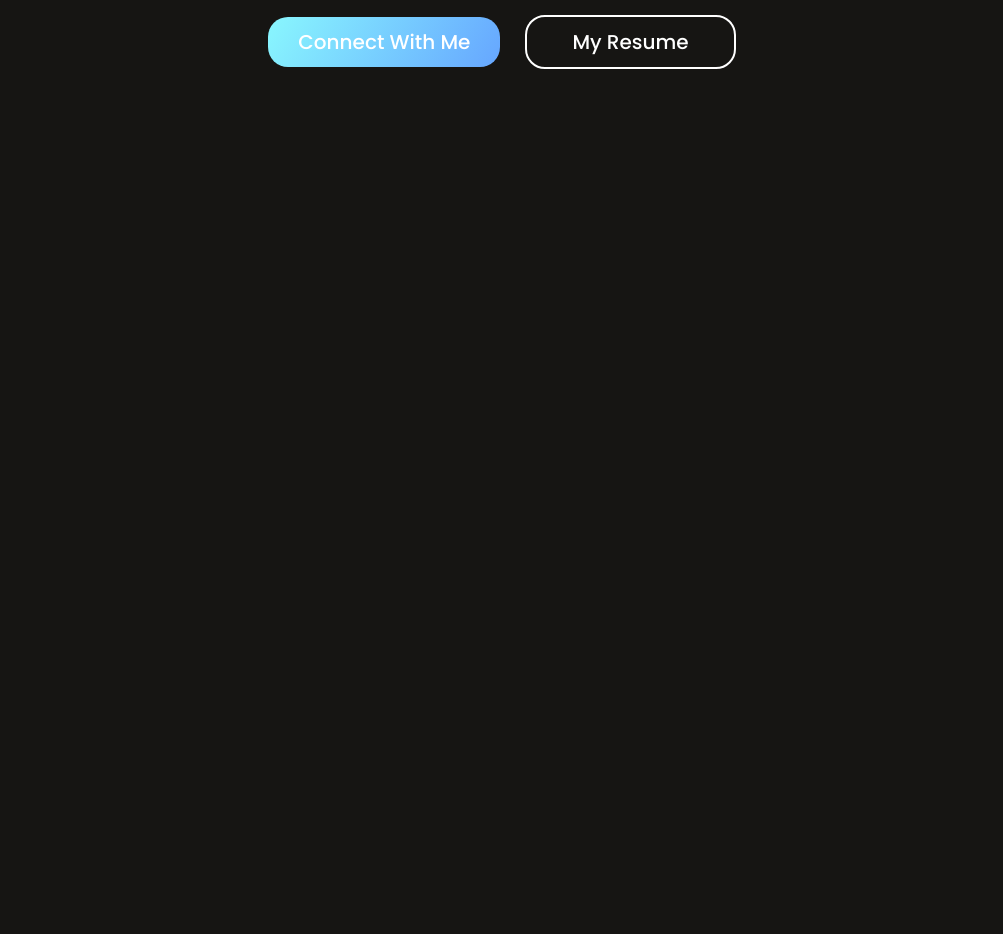
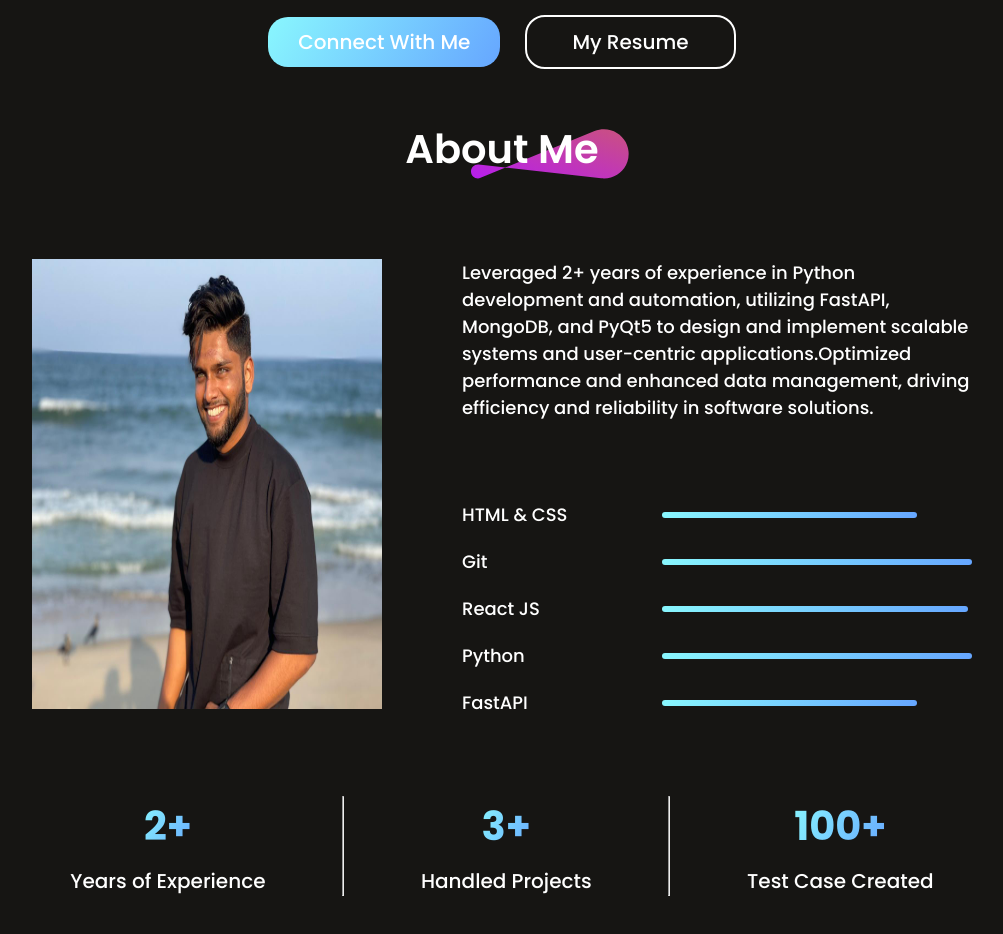
Before and after one commit to MohamedNaveed03/PersonalPortfolio, a React (Create React App) app: page / in a window 1280 px wide. Shown: the part 740-1674 px from the top of the page, without its empty margins (138-1141 px from the left). Before the commit the page ends 859 px from the top, so only its background shows below. Built offline with nearby package versions, Linux system fonts and the light colour scheme.

Commit message:
included about section in the site

```diff
--- a/src/App.js
+++ b/src/App.js
@@ -1,12 +1,14 @@
 import React from 'react'
 import Navbar from './components/Navbar/Navbar'
 import Hero from './components/Hero/Hero'
+import About from './components/About/About'
 
 function App() {
   return (
     <div>
       <Navbar></Navbar>
       <Hero></Hero>
+      <About></About>
     </div>
   )
 }
--- a/src/components/About/About.css
+++ b/src/components/About/About.css
@@ -0,0 +1,119 @@
+.about{
+    display: flex;
+    flex-direction: column;
+    align-items: center;
+    justify-content: center;
+    gap: 80px;
+    margin: 0px 170px ;
+}
+
+.about-title{
+        position: relative;
+
+}
+.about-title h1{
+    padding: 0px 30px;
+    font-size: 40px;
+    font-weight: 600;
+
+}
+
+.about-title img{
+    position: absolute;
+    bottom: 0;
+    right: 0;
+    height: 50px;
+    z-index: -1;
+}
+
+.about-sections{
+    display: flex;
+    gap: 80px;
+}
+
+.about-right{
+    display: flex;
+    flex-direction: column;
+    gap: 80px;
+}
+
+.about-para{
+    display: flex;
+    flex-direction: column;
+    gap: 20px;
+    font-size: 18px;
+    font-weight: 500;
+}
+
+
+.about-left img{
+    height: 450px;
+    width: 350px;
+}
+
+.about-skills{
+    display: flex;
+    flex-direction: column;
+    gap: 20px;
+}
+
+.about-skill{
+    display: flex;
+    gap: 50px;
+    align-items: center;
+    transition: 0.3s;
+
+}
+
+.about-skills :hover{
+    transform: scale(1.05);
+    transition: 0.3s;
+}
+
+.about-skill p{
+    min-width: 150px;
+    font-size: 18px;
+    font-weight: 500;
+}
+
+.about-skill hr{
+    outline: none;
+    border: none;
+    width: 50px;
+    height: 6px;
+    border-radius: 50px;
+    background: linear-gradient(120deg, #89f7fe 0%, #66a6ff 100%);
+}
+
+.about-achivements{
+    display: flex;
+    width: 100%;
+    justify-content: space-around;
+    margin-bottom: 80px;
+}
+
+.about-achivement{
+    display: flex;
+    flex-direction: column;
+    align-items: center;
+    gap: 10px;
+    transition: 0.5s;
+}
+.about-achivement:hover{
+    transform: scale(1.12);
+    transition: 0.5s;
+}
+.about-achivement h1{
+    font-size:60px ;
+    font-weight:700 ;
+    font-size: 40px;
+    background: linear-gradient(120deg, #89f7fe 0%, #66a6ff 100%);
+    background-clip: text;
+    -webkit-background-clip: text;
+    -webkit-text-fill-color: transparent;
+}
+
+.about-achivement p{
+    font-size: 20px;
+    font-weight: 500;
+}
--- a/src/components/About/About.jsx
+++ b/src/components/About/About.jsx
@@ -0,0 +1,62 @@
+import React from 'react'
+import './About.css'
+import theme_pattern from "../../assets/theme_pattern.svg"
+import profile_img from "../../assets/profile.jpg"
+
+function About() {
+  return (
+    <div className='about'>
+     <div className='about-title'>
+        <h1>About Me</h1>
+        <img src={theme_pattern} alt=''></img>
+     </div>
+     <div className='about-sections'>
+        <div className="about-left">
+            <img src={profile_img} alt="" />
+        </div>
+        <div className='about-right'>
+        <div className='about-para'>
+            <p>Leveraged 2+ years of experience in Python development and automation, utilizing FastAPI, MongoDB, and PyQt5 to
+            design and implement scalable systems and user-centric applications.Optimized performance and enhanced data management, driving efficiency and reliability in software solutions.
+            </p>
+        </div>
+        <div className='about-skills'>
+            <div className='about-skill'>
+                <p>HTML & CSS</p><hr style={{width:"50%"}}></hr>
+            </div>
+            <div className='about-skill'>
+                <p>Git</p><hr style={{width:"70%"}}></hr>
+            </div>
+            <div className='about-skill'>
+                <p>React JS</p><hr style={{width:"60%"}}></hr>
+            </div>
+            <div className='about-skill'>
+                <p>Python</p><hr style={{width:"70%"}}></hr>
+            </div>
+            <div className='about-skill'>
+                <p>FastAPI</p><hr style={{width:"50%"}}></hr>
+            </div>
+        </div>
+        </div>
+     </div>
+     <div className='about-achivements'>
+        <div className='about-achivement'>
+            <h1>2+</h1>
+            <p> Years of Experience</p>
+        </div>
+        <hr></hr>
+        <div className='about-achivement'>
+            <h1>3+</h1>
+            <p>Handled Projects</p>
+        </div>
+        <hr></hr>
+        <div className='about-achivement'>
+            <h1>100+</h1>
+            <p>Test Case Created</p>
+        </div>
+     </div>
+    </div>
+  )
+}
+
+export default About
```
Also changed, not shown: src/assets/profile.jpg (added).
